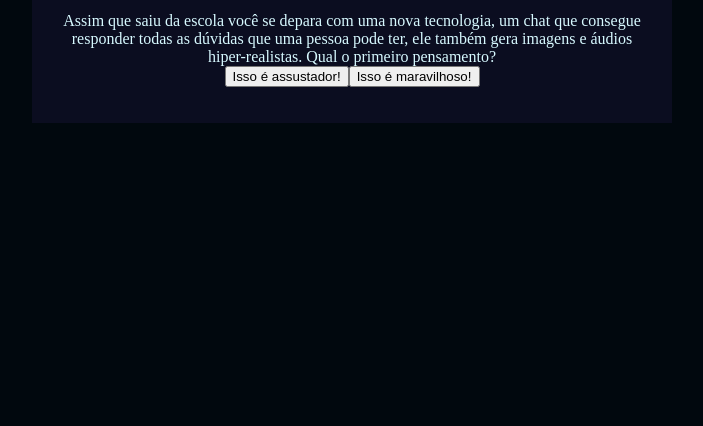
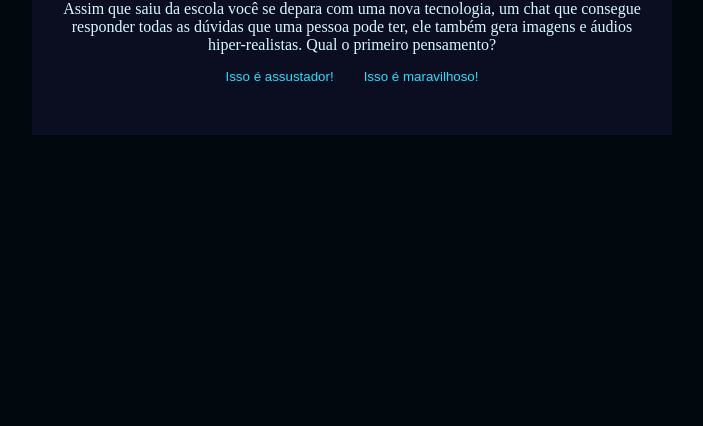
Before and after one commit to diogocravelin/Misao-IA, a plain HTML site: page index.html in a window 1280 px wide. Shown: the part 390-816 px from the top of the page, without its empty margins (288-991 px from the left). Drawn offline with Linux system fonts and the light colour scheme.

Commit message:
Update style.css

```diff
--- a/style.css
+++ b/style.css
@@ -23,3 +23,15 @@ body{
 h1{
     color: var(--cor-destaque);
 }
+button{
+    background-color: var(--cor-principal);
+    color: var(--cor-destaque);
+    border: none;
+    border-radius: 15px;
+    padding: 15px;
+    transition: background-color 0.3s;
+}
+button:hover{
+    background-color: var(--cor-destaque);
+    color: var(--cor-secundaria);
+}
```
